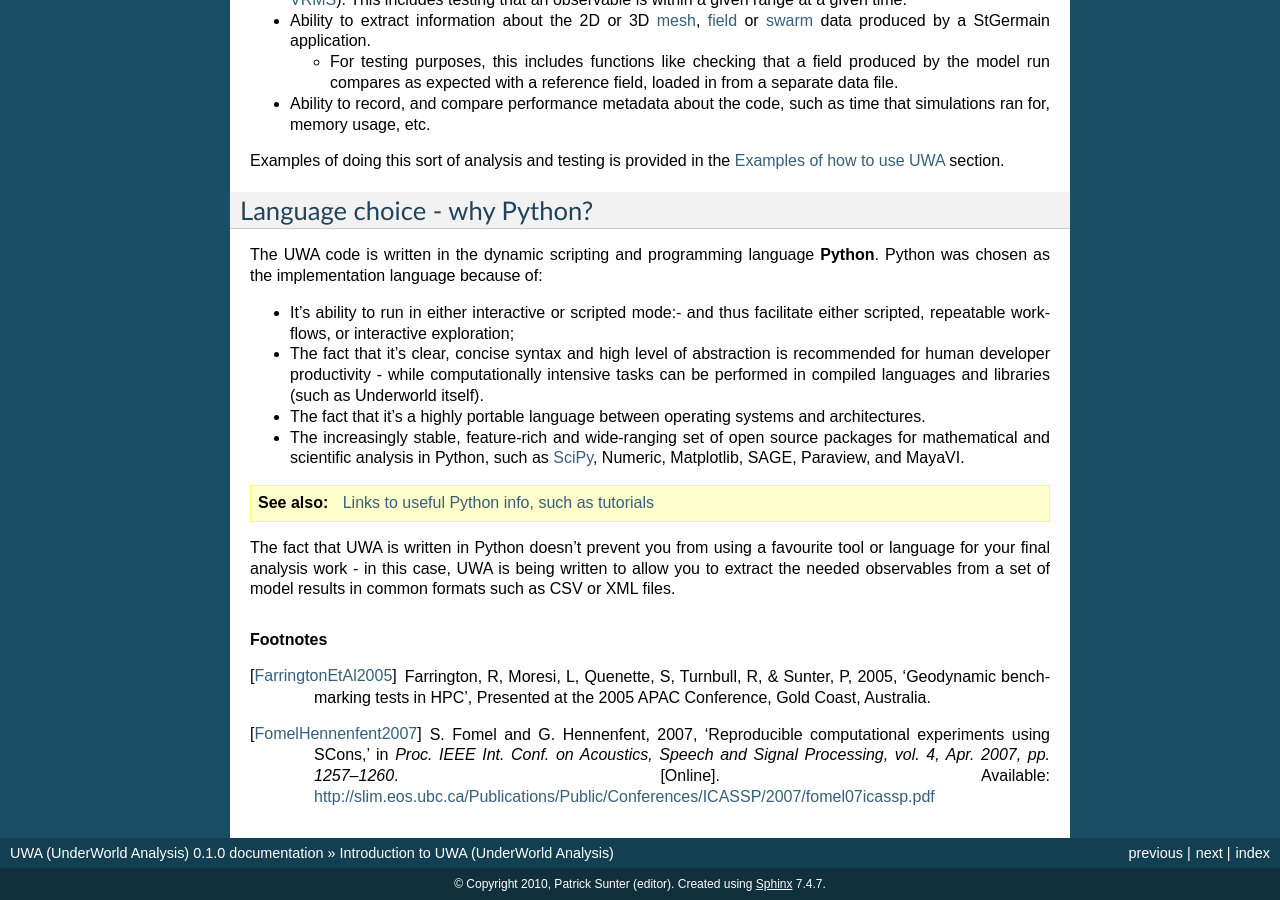
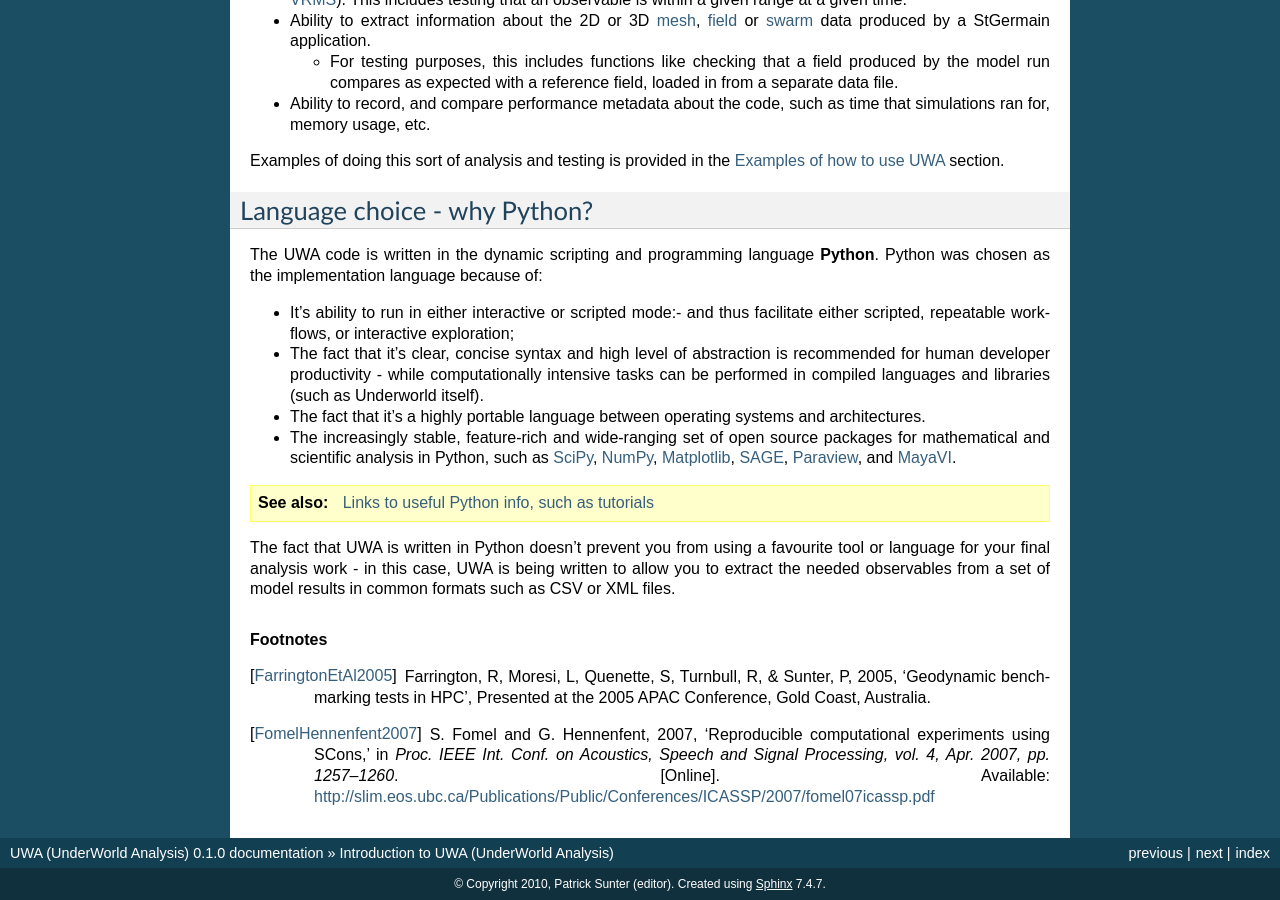
Before and after one commit to PatSunter/credo, a Sphinx documentation site: the page built from doc/uwa-intro.rst, in a window 1280 px wide and 900 px high, scrolled down 2061 px. Built offline with Sphinx 7.4.7, drawn with Linux system fonts in a browser that asks for light colours.

Commit message:
Updated the Intro doc to make some links "live".

```diff
--- a/doc/uwa-intro.rst
+++ b/doc/uwa-intro.rst
@@ -132,8 +132,12 @@ The UWA code is written in the dynamic scripting and programming language
   architectures.
 * The increasingly stable, feature-rich and wide-ranging set of open source
   packages for mathematical and scientific analysis in Python, such as
-  `SciPy <http://www.scipy.org/>`_, Numeric, Matplotlib, SAGE, Paraview,
-  and MayaVI.
+  `SciPy <http://www.scipy.org/>`_,
+  `NumPy <http://numpy.scipy.org/>`_,
+  `Matplotlib <http://matplotlib.sourceforge.net/>`_,
+  `SAGE <http://www.sagemath.org/>`_,
+  `Paraview <http://www.paraview.org/>`_,
+  and `MayaVI <http://mayavi.sourceforge.net/>`_.
 
 .. seealso:: :ref:`uwa-pythonlinks`
 
```
